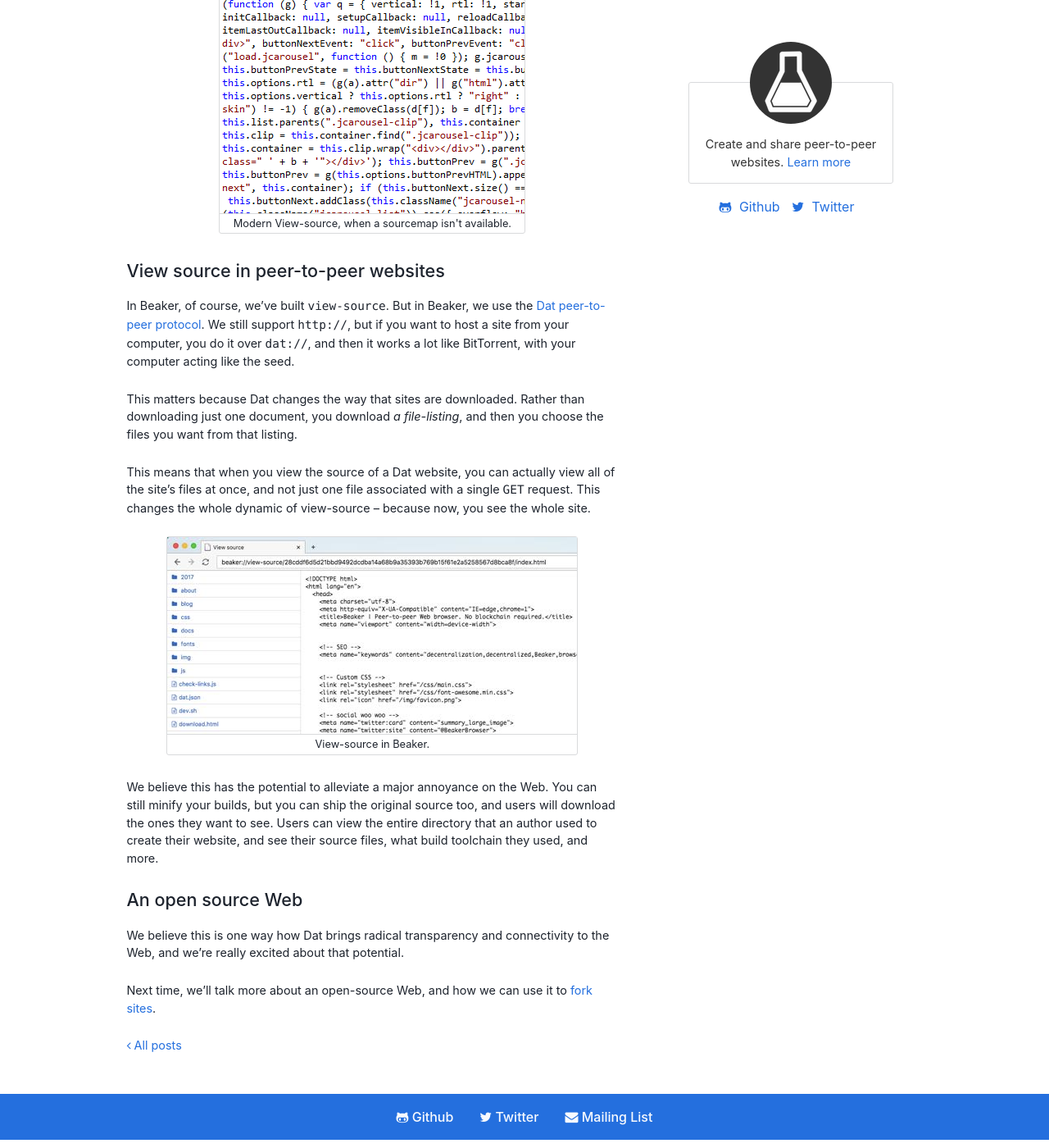
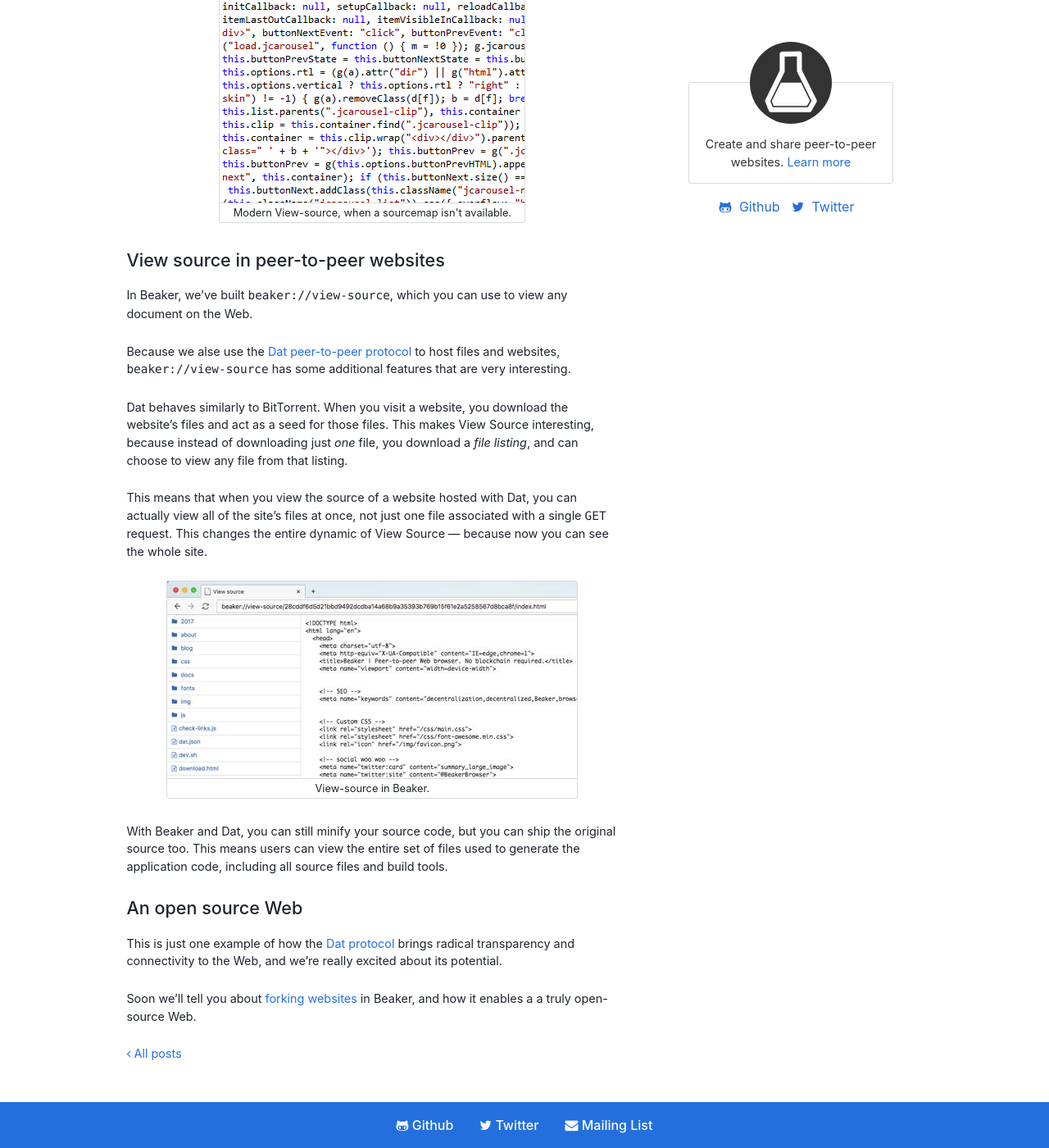
Before and after one commit to beakerbrowser/beakerbrowser.com, a Jekyll site: the page built from _posts/2017-06-02-view-source-peer-to-peer.md, in a window 1280 px wide and 1400 px high, scrolled down 1305 px. Shown: the whole window at 82% size. Built offline with Jekyll 4.4.1, drawn with Linux system fonts in a browser that asks for light colours; some of the changed text lies outside the part shown.

Commit message:
Tara's second pass at the view source post

```diff
--- a/_posts/2017-06-02-view-source-peer-to-peer.md
+++ b/_posts/2017-06-02-view-source-peer-to-peer.md
@@ -7,26 +7,26 @@
 image: /img/ss/fork-site-460x215.jpg
 ---
 
-At its core, the spirit of the early Web was to be open. It was built to share documents written in *plain text* so that anybody could view the source.
+The spirit of openness has been baked into the Web since its formation. The Web was built to share
+documents written in *plain text* that could be downloaded and viewed transparently.
 
 <figure>
 <img src="/img/blog/netscape-view-source.gif">
 <figcaption>Early View-source. <a href="http://ueu.co/what-the-browsers-dont-show-you/">&mdash; ueu.co</a></figcaption>
 </figure>
 
-Every modern Web browser still has this mechanism for viewing a document's source. The fact that browser vendors bake them in as a core piece of their software says something important — **the Web is composed of open documents**.
+Still today, every modern Web browser has a mechanism for viewing a document's source. The fact that browser vendors build these tools as a core component of their software says something important — **the Web is composed of open documents**.
 
-I've heard so many stories from programmers who say they first learned how to build web pages by viewing the source of a website they thought was cool.
+I've heard so many stories from programmers who say they first learned how to build web pages by viewing the source of a website they thought was cool, which is amazing!
 
----
+But most Web applications aren't composed of open documents anymore. Most
+are delivered as bundled, minified, and indecipherable versions of the original source.
 
-But most Web applications aren't open documents anymore. They're made of services, JS frameworks, and minifiers. Most of the important code doesn't get downloaded at all, because it's locked up on a server somewhere.
-
-From [Jenn Schiffer's Greater Than Code interview](https://www.greaterthancode.com/podcast/episode-020-jenn-schiffer/)
+From [Jenn Schiffer's Greater Than Code interview](https://www.greaterthancode.com/podcast/episode-020-jenn-schiffer/):
 
 > View source is not really a thing that a lot of new developers have access to when they want to learn how to build more sophisticated applications, which is unfortunate.
 
-The complexity of applications has cause us to lose some of the spirit of the open Web -- and that's a shame, because it keeps people from learning.
+We agree. The Web is the fabric of so much innovation and creativity, but unfortunately the complexity of Web applications has introduced a significant barrier to learning and exploring.
 
 <figure>
 <img src="/img/blog/minified-js.png">
@@ -35,21 +35,30 @@
 
 ## View source in peer-to-peer websites
 
-In Beaker, of course, we've built `view-source`. But in Beaker, we use the [Dat peer-to-peer protocol](/docs/inside-beaker/dat-files-protocol.html). We still support `http://`, but if you want to host a site from your computer, you do it over `dat://`, and then it works a lot like BitTorrent, with your computer acting like the seed.
+In Beaker, we've built `beaker://view-source`, which you can use to view any
+document on the Web.
 
-This matters because Dat changes the way that sites are downloaded. Rather than downloading just one document, you download *a file-listing*, and then you choose the files you want from that listing.
+Because we alse use the [Dat peer-to-peer
+protocol](/docs/inside-beaker/dat-files-protocol.html) to host files and
+websites, `beaker://view-source` has some additional features that are very interesting.
 
-This means that when you view the source of a Dat website, you can actually view all of the site's files at once, and not just one file associated with a single `GET` request. This changes the whole dynamic of view-source -- because now, you see the whole site.
+Dat behaves similarly to BitTorrent. When you visit a website, you download the
+website's files and act as a seed for those files. This makes View Source
+interesting, because instead of downloading just *one* file, you download a
+*file listing*, and can choose to view any file from that listing.
+
+This means that when you view the source of a website hosted with Dat, you can actually view all of the site's files at once, not just one file associated with a single `GET` request. This changes the entire dynamic of View Source ― because now you can see the whole site.
 
 <figure>
 <img src="/img/blog/beaker-view-source.jpg">
 <figcaption>View-source in Beaker.</figcaption>
 </figure>
 
-We believe this has the potential to alleviate a major annoyance on the Web. You can still minify your builds, but you can ship the original source too, and users will download the ones they want to see. Users can view the entire directory that an author used to create their website, and see their source files, what build toolchain they used, and more.
+With Beaker and Dat, you can still minify your source code, but you can ship the original source too. This means
+users can view the entire set of files used to generate the application code, including all source files and build tools.
 
 ## An open source Web
 
-We believe this is one way how Dat brings radical transparency and connectivity to the Web, and we're really excited about that potential.
+This is just one example of how the [Dat protocol](/docs/inside-beaker/dat-files-protocol.html) brings radical transparency and connectivity to the Web, and we're really excited about its potential.
 
-Next time, we'll talk more about an open-source Web, and how we can use it to [fork sites](/docs/using-beaker/forking-sites.html).
+Soon we'll tell you about [forking websites](/docs/using-beaker/forking-sites.html) in Beaker, and how it enables a a truly open-source Web.
```
